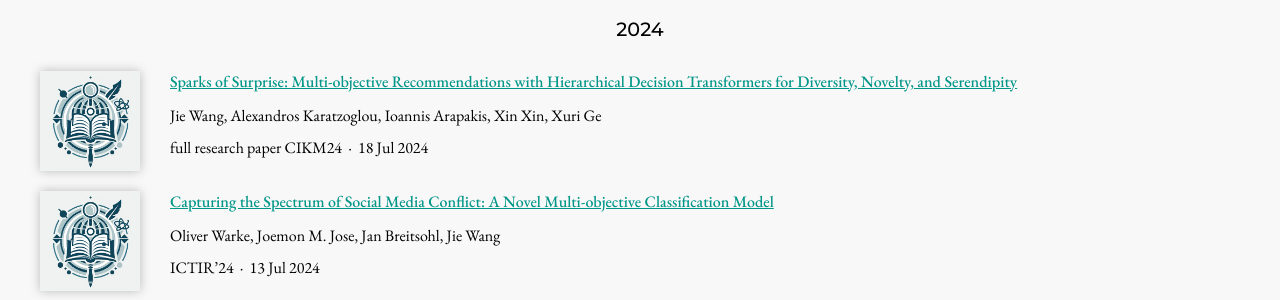
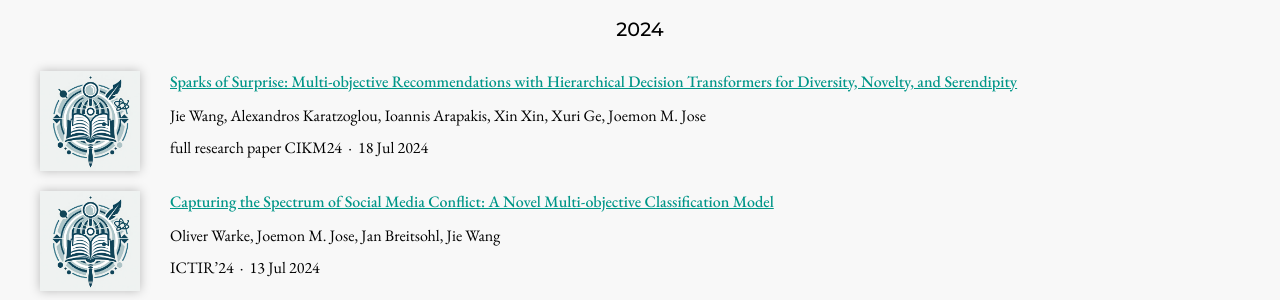
Before and after one commit to GAIR-Lab/GAIR-Lab.github.io, a Jekyll site: the page built from research/index.md, in a window 1280 px wide and 900 px high. Shown: the part 429-729 px from the top of the window. Built offline with Jekyll 4.4.1, drawn with Linux system fonts in a browser that asks for light colours; nearby versions of some CDN libraries.

Commit message:
Update research-output.yml

```diff
--- a/_data/research-output.yml
+++ b/_data/research-output.yml
@@ -5,6 +5,7 @@
   - Ioannis Arapakis
   - Xin Xin
   - Xuri Ge
+  - Joemon M. Jose
   publisher: full research paper CIKM24
   date: '2024-07-18'
   link: https://scholar.google.co.uk/citations?view_op=view_citation&hl=zh-CN&user=dK1hORsAAAAJ&sortby=pubdate&citation_for_view=dK1hORsAAAAJ:8uzoZH4hB9AC
```
